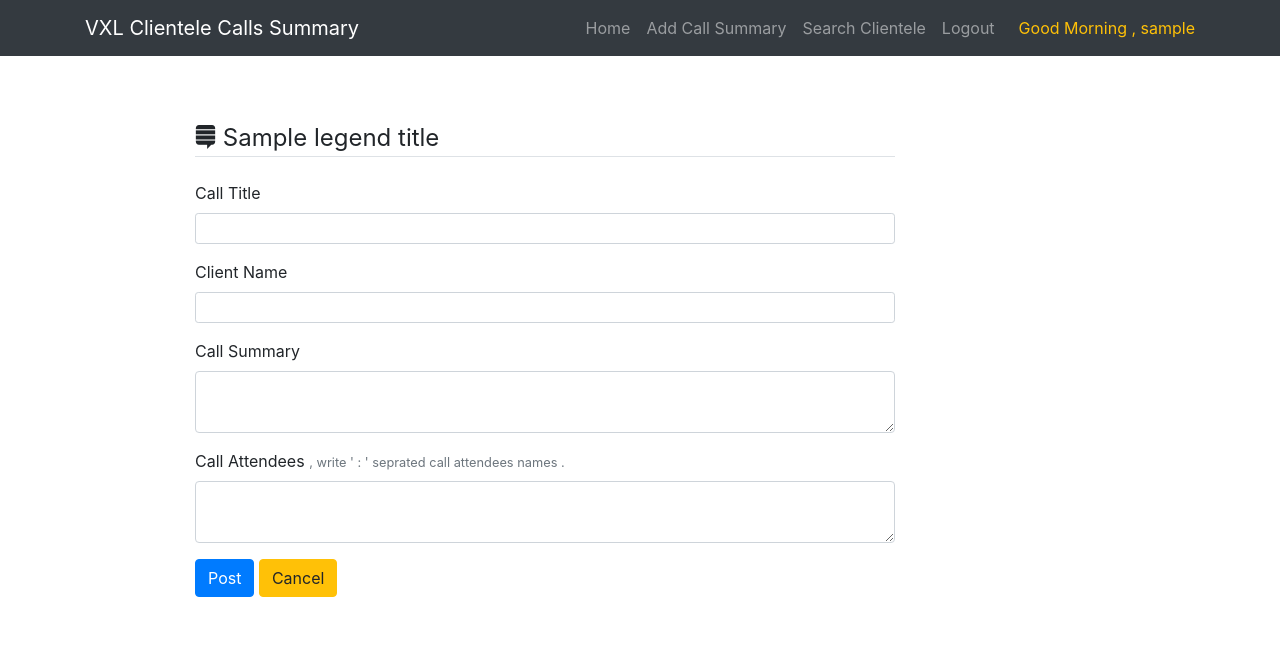
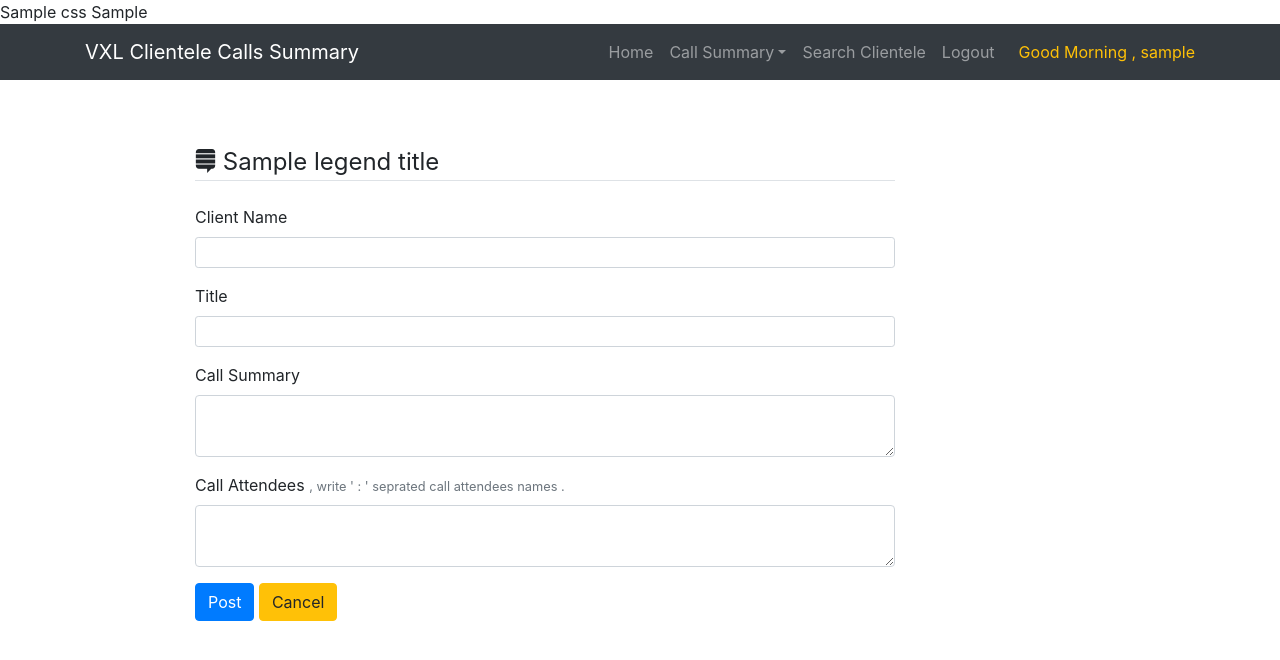
Before and after one commit to ppokhriyal/Clientele_Call_Log, a Flask app: template calllog/templates/addcall.html in a window 1280 px wide. Shown: the top 660 px of the page. Run offline with Flask 2, Linux system fonts and the light colour scheme; a user stored in the database is signed in; tables that the repository leaves empty hold one stand-in row (values such as "Sample post"); the template is opened without the code that fills it: values that come from a table or form of the project are taken from there, most other values are stand-ins (such as "Sample title", 1, 10 or a date in 2020); some libraries are stand-ins or nearby versions.

Commit message:
Clientele Call Summary

```diff
--- a/calllog/__init__.py
+++ b/calllog/__init__.py
@@ -2,6 +2,7 @@
 from flask_sqlalchemy import SQLAlchemy
 from flask_bcrypt import Bcrypt
 from flask_login import LoginManager
+from flask_mde import Mde
 
 app = Flask(__name__)
 app.config['SECRET_KEY'] = '878436c0a462c4145fa59eec2c43a66a'
@@ -11,5 +12,6 @@
 login_manager = LoginManager(app)
 login_manager.login_view = 'login'
 login_manager.login_message_category = 'info'
+mde = Mde(app)
 
 from calllog import routes
--- a/calllog/forms.py
+++ b/calllog/forms.py
@@ -1,4 +1,5 @@
 from flask_wtf import FlaskForm
+from flask_mde import Mde, MdeField
 from flask_wtf.file import FileField, FileAllowed
 from flask_login import current_user
 from wtforms import StringField, PasswordField, SubmitField, BooleanField, TextAreaField, SelectField
@@ -38,9 +39,9 @@
            raise ValidationError('That email is taken. Please choose a diffrent one.')
 
 class CallLogSummary(FlaskForm):
-    title = StringField('Call Title',validators=[DataRequired()])
+    title = StringField('Title',validators=[DataRequired()])
     client_name = StringField('Client Name',validators=[DataRequired()])
-    summary = TextAreaField('Call Summary',validators=[DataRequired(),Length(min=100,max=30000)])
+    summary = MdeField('Call Summary',validators=[InputRequired("Input Required"),Length(min=50,max=30000)])
     call_attendies = TextAreaField('Call Attendees')
     submit = SubmitField('Post')
     cancel = SubmitField('Cancel')
--- a/calllog/templates/home.html
+++ b/calllog/templates/home.html
@@ -13,8 +13,8 @@
   			</div>
   			<div class="card-body">
     			<h6>{{post.title}}</h6>
-          <div class="border-top pt-2"></div>
-    			<p class="card-text">{{post.content | safe }}</p>
+          <div class="border-top pt-1"></div>
+    			<p class="card-text line-height:1.7em">{{post.content | safe }}</p>
           <div class="border-top pt-2"></div>
           <h6>Call Attendees</h6>
           <p class="card-text text-muted text-capitalize">{{post.client_attendies | safe }}</p>
--- a/calllog/templates/layout.html
+++ b/calllog/templates/layout.html
@@ -7,7 +7,16 @@
 
     <!-- Bootstrap CSS -->
     <link rel="stylesheet" href="https://stackpath.bootstrapcdn.com/bootstrap/4.4.1/css/bootstrap.min.css" integrity="sha384-Vkoo8x4CGsO3+Hhxv8T/Q5PaXtkKtu6ug5TOeNV6gBiFeWPGFN9MuhOf23Q9Ifjh" crossorigin="anonymous">
-    <link rel="stylesheet" href="https://use.fontawesome.com/releases/v5.6.3/css/all.css" integrity="sha384-UHRtZLI+pbxtHCWp1t77Bi1L4ZtiqrqD80Kn4Z8NTSRyMA2Fd33n5dQ8lWUE00s/" crossorigin="anonymous"></head>
+    <link rel="stylesheet" href="https://use.fontawesome.com/releases/v5.6.3/css/all.css" integrity="sha384-UHRtZLI+pbxtHCWp1t77Bi1L4ZtiqrqD80Kn4Z8NTSRyMA2Fd33n5dQ8lWUE00s/" crossorigin="anonymous">
+    <link rel="stylesheet" href="https://cdnjs.cloudflare.com/ajax/libs/font-awesome/4.7.0/css/font-awesome.min.css">
+    <link href="https://cdn.quilljs.com/1.3.6/quill.snow.css" rel="stylesheet">
+    <link href="//cdn.quilljs.com/1.3.6/quill.bubble.css" rel="stylesheet">
+    <link href="//cdn.quilljs.com/1.3.6/quill.core.css" rel="stylesheet">
+
+     <!--MarkDown CSS-->
+      {{mde.css}}
+     <!--Markdown JS-->
+     {{mde.js}}
 
     {% if title %}
       <title>VXL Clientele Calllog : {{title}}</title>
@@ -36,15 +45,14 @@
                   <a class="nav-link" href="{{url_for('home')}}">Home</a>
                 </li>
               {% endif %}
-              {% if title == 'Add Call Summary'%}
-                <li class="nav-item active">
-                  <a class="nav-link" href="{{url_for('addcall')}}">Add Call Summary</a>
+                <li class="nav-item dropdown">
+                  <a class="nav-link dropdown-toggle" href="#" id="navbarDropdown" role="button" data-toggle="dropdown" aria-haspopup="true" aria-expanded="false">Call Summary</a>
+                  <div class="dropdown-menu" aria-labelledby="navbarDropdown">
+                     <a class="dropdown-item" href="{{url_for('addcall')}}">Add New</a>
+                     <a class="dropdown-item" href="#">Continue</a>
+                  </div>
                 </li>
-              {% else %}
-                <li class="nav-item">
-                  <a class="nav-link" href="{{url_for('addcall')}}">Add Call Summary</a>
-                </li>
-              {% endif %}
+
               {% if title == 'Search' %}
                 <li class="nav-item active">
                   <a class="nav-link" href="{{url_for('search')}}">Search Clientele</a>
@@ -195,5 +203,11 @@
     <script src="https://maxcdn.bootstrapcdn.com/bootstrap/4.3.1/js/bootstrap.min.js"></script>
     <script src="https://ajax.googleapis.com/ajax/libs/jquery/3.3.1/jquery.min.js"></script>
     <script src="https://ajax.googleapis.com/ajax/libs/angularjs/1.7.9/angular.min.js"></script>
+    <script src="https://code.jquery.com/jquery-3.2.1.slim.min.js" integrity="sha384-KJ3o2DKtIkvYIK3UENzmM7KCkRr/rE9/Qpg6aAZGJwFDMVNA/GpGFF93hXpG5KkN" crossorigin="anonymous"></script>
+  <script src="https://cdnjs.cloudflare.com/ajax/libs/popper.js/1.11.0/umd/popper.min.js" integrity="sha384-b/U6ypiBEHpOf/4+1nzFpr53nxSS+GLCkfwBdFNTxtclqqenISfwAzpKaMNFNmj4" crossorigin="anonymous"></script>
+  <script src="https://maxcdn.bootstrapcdn.com/bootstrap/4.0.0-beta/js/bootstrap.min.js" integrity="sha384-h0AbiXch4ZDo7tp9hKZ4TsHbi047NrKGLO3SEJAg45jXxnGIfYzk4Si90RDIqNm1" crossorigin="anonymous"></script>
+  <script src="https://cdn.jsdelivr.net/gh/google/code-prettify@master/loader/run_prettify.js"></script>
+  <script src="https://cdn.quilljs.com/1.3.6/quill.js"></script>
+  <script src="//cdn.quilljs.com/1.3.6/quill.min.js"></script>
   </body>
 </html>
```
Also changed, not shown: calllog/routes.py (+51 -4 lines), calllog/templates/addcall.html (+15 -13 lines), calllog/site.db.
